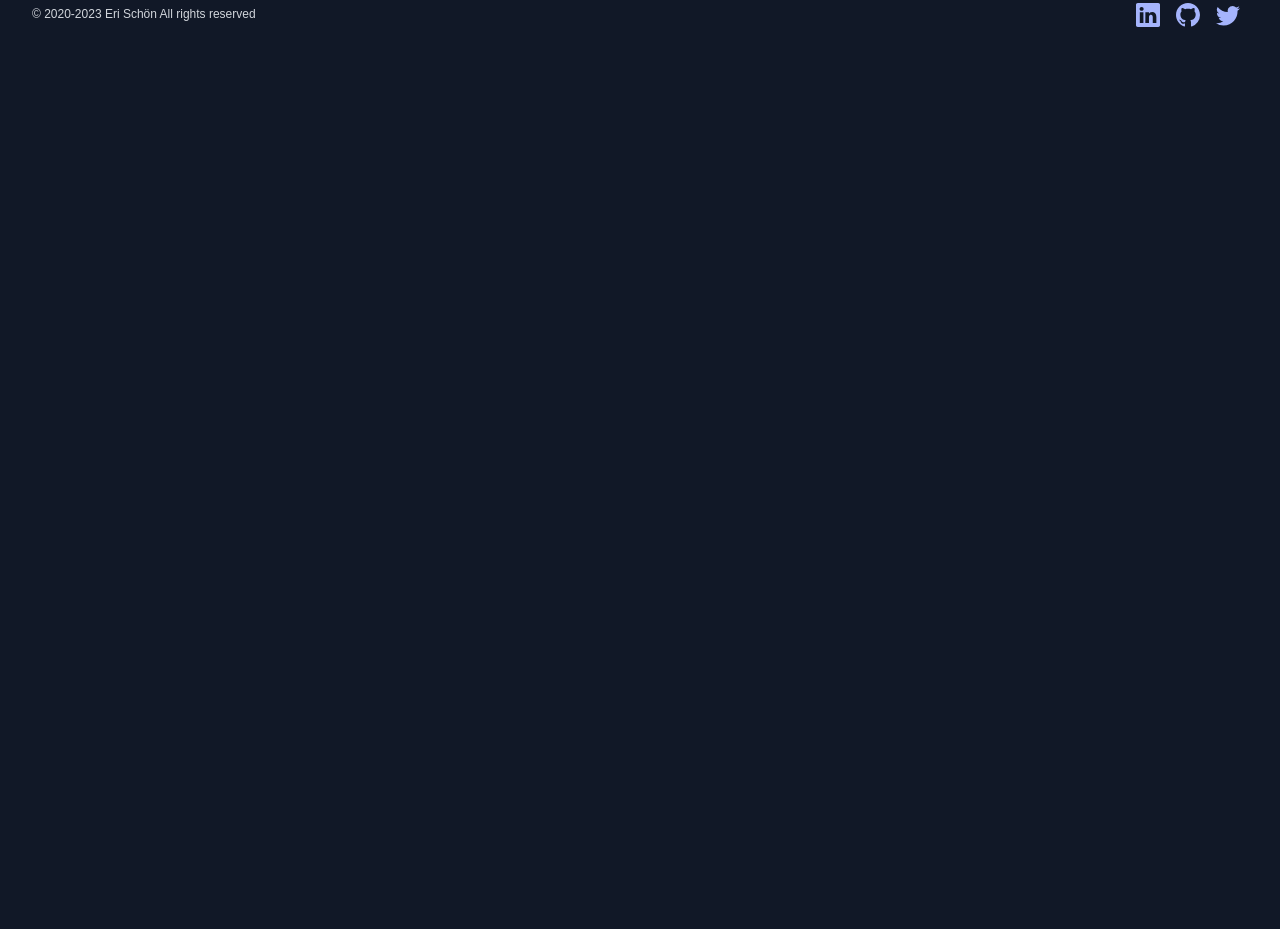
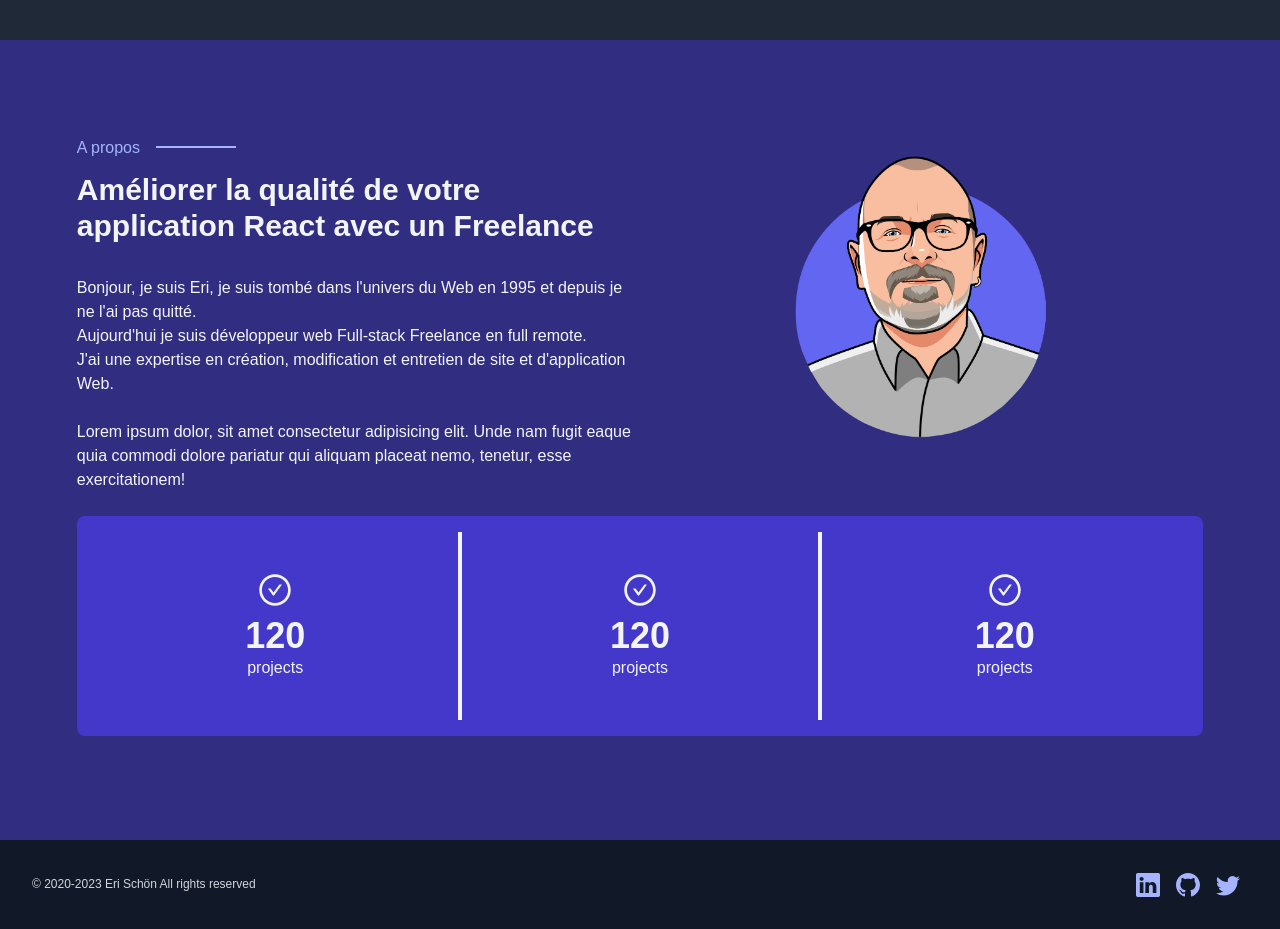
Before and after one commit to erischon/the-dizalch-project, a Next.js app: page / in a window 1280 px wide. Shown: the part 1560-2489 px from the top of the page. Before the commit the page ends 1619 px from the top, so only its background shows below. Built offline with nearby package versions, Linux system fonts and the light colour scheme.

Commit message:
landing page

```diff
--- a/src/app/(portfolio)/(routes)/about/page.tsx
+++ b/src/app/(portfolio)/(routes)/about/page.tsx
@@ -1,4 +1,4 @@
-import About from "@/components/portfolio/About";
+import About from "@/components/portfolio/sections/AboutSection";
 import Experience from "@/components/portfolio/Experience";
 import Stacks from "@/components/portfolio/Stacks";
 
--- a/src/app/(portfolio)/page.tsx
+++ b/src/app/(portfolio)/page.tsx
@@ -1,6 +1,8 @@
-import { tagLine, revalidateTime } from "@/data/infos";
-import ServicesSection from "@/components/portfolio/ServicesSection";
-import HeroSection from "@/components/portfolio/HeroSection";
+import { revalidateTime } from "@/data/infos";
+
+import ServicesSection from "@/components/portfolio/sections/ServicesSection";
+import HeroSection from "@/components/portfolio/sections/HeroSection";
+import AboutSection from "@/components/portfolio/sections/AboutSection";
 
 export const revalidate = revalidateTime.projects;
 
@@ -10,6 +12,8 @@ export default function PortfolioPage() {
       <HeroSection />
 
       <ServicesSection />
+
+      <AboutSection />
     </div>
   );
 }
--- a/src/components/portfolio/Navbar.tsx
+++ b/src/components/portfolio/Navbar.tsx
@@ -2,7 +2,8 @@ import Link from "next/link";
 
 const pages = [
   // { name: "Accueil", href: "/" },
-  { name: "About", href: "/about" },
+  { name: "Services", href: "/#services" },
+  { name: "About", href: "/#about" },
   { name: "Projects", href: "/projects" },
   { name: "Blog", href: "/blog" },
 ];
--- /dev/null
+++ b/src/components/portfolio/sections/AboutSection.tsx
@@ -0,0 +1,77 @@
+import Image from "next/image";
+import { AiOutlineCheckCircle } from "react-icons/ai";
+
+/**
+ * @description About component,
+ * @version 1.0.0
+ */
+const AboutSection = () => {
+  return (
+    <section
+      className="min-h-screen pt-[4rem] lg:pt-[6rem] px-[6%] pb-[2rem] lg:pb-[4rem] bg-indigo-50 dark:bg-indigo-900"
+      id="about"
+    >
+      <div className="grid md:grid-cols-12 mx-auto">
+        <div className="md:col-span-6 order-2 md:order-1">
+          <div className="flex flex-col items-start mb-8">
+            <p className="mb-3 text-indigo-500 dark:text-indigo-300 relative after:inline-block after:w-20 after:h-[0.1rem] after:bg-indigo-300 after:bottom-[50%] after:right-[-6rem] after:absolute">
+              A propos
+            </p>
+
+            <h2 className="text-3xl font-semibold">
+              Améliorer la qualité de votre application React avec un Freelance
+            </h2>
+          </div>
+
+          <div className="my-6">
+            <p>
+              Bonjour, je suis Eri, je suis tombé dans l'univers du Web en 1995
+              et depuis je ne l'ai pas quitté.
+            </p>
+            <p>
+              Aujourd'hui je suis développeur web Full-stack Freelance en full
+              remote.
+            </p>
+            <p>
+              J'ai une expertise en création, modification et entretien de site
+              et d'application Web.
+            </p>
+          </div>
+
+          <div className="my-6">
+            Lorem ipsum dolor, sit amet consectetur adipisicing elit. Unde nam
+            fugit eaque quia commodi dolore pariatur qui aliquam placeat nemo,
+            tenetur, esse exercitationem!
+          </div>
+        </div>
+
+        <div className="md:col-span-6 mx-auto order-1 md:order-2">
+          <div className="w-80 h-80  relative">
+            <Image src="/erischon_indigo.png" alt="Eri Schön" fill />
+          </div>
+        </div>
+      </div>
+
+      <div className="grid bg-indigo-700 w-full md:grid-cols-12 rounded-lg p-4">
+        <div className="flex flex-col items-center px-8 md:px-28 py-10 text-gray-100 md:col-span-4 ">
+          <AiOutlineCheckCircle className="text-4xl mb-2" />
+          <p className="text-4xl font-bold mb-0">120</p>
+          <p>projects</p>
+        </div>
+
+        <div className="flex flex-col items-center px-28 py-10 text-gray-100 md:col-span-4 border-b-4 border-t-4 md:border-t-0 md:border-b-0 md:border-l-4 md:border-r-4 border-gray-100">
+          <AiOutlineCheckCircle className="text-4xl mb-2" />
+          <p className="text-4xl font-bold mb-0">120</p>
+          <p>projects</p>
+        </div>
+
+        <div className="flex flex-col items-center px-28 py-10 text-gray-100 md:col-span-4">
+          <AiOutlineCheckCircle className="text-4xl mb-2" />
+          <p className="text-4xl font-bold mb-0">120</p>
+          <p>projects</p>
+        </div>
+      </div>
+    </section>
+  );
+};
+export default AboutSection;
--- a/src/components/portfolio/ServicesSection.tsx
+++ b/src/components/portfolio/sections/ServicesSection.tsx
@@ -1,16 +1,16 @@
 import { services } from "@/data/infos";
 
 import ServiceCard from "@/components/portfolio//ServiceCard";
-import SectionTitle from "./SectionTitle";
+import SectionTitle from "../SectionTitle";
 
 const ServicesSection = () => {
   return (
     <section
-      className="min-h-[calc(100vh-70px)] pt-[4rem] lg:pt-[6rem] px-[6%] pb-[2rem] lg:pb-[4rem] max-w-screen-xl mx-auto"
+      className="min-h-screen pt-[4rem] lg:pt-[6rem] px-[6%] pb-[2rem] lg:pb-[4rem] max-w-screen-xl mx-auto"
       id="services"
     >
       <div className="flex flex-col items-center mb-8">
-        <p className="mb-2 text-indigo-500 relative before:inline-block before:w-20 before:h-[0.1rem] before:bg-indigo-300 before:bottom-[50%] before:left-[-6rem] before:absolute after:inline-block after:w-20 after:h-[0.1rem] after:bg-indigo-300 after:bottom-[50%] after:right-[-6rem] after:absolute">
+        <p className="mb-2 text-indigo-500 dark:text-indigo-300 relative before:inline-block before:w-20 before:h-[0.1rem] before:bg-indigo-300 before:bottom-[50%] before:left-[-6rem] before:absolute after:inline-block after:w-20 after:h-[0.1rem] after:bg-indigo-300 after:bottom-[50%] after:right-[-6rem] after:absolute">
           Nos services
         </p>
 
--- a/src/data/infos.js
+++ b/src/data/infos.js
@@ -15,8 +15,8 @@ export const seoData = {
 
 // Revalidate times
 export const revalidateTime = {
-  blog: 60,
-  projects: 60,
+  blog: 60 * 60 * 24, // 24 hours
+  projects: 60 * 60 * 24, // 24 hours
 };
 
 // Portfolio informations
```
Also changed, not shown: src/components/portfolio/_About.tsx (renamed from src/components/portfolio/About.tsx), src/components/portfolio/sections/HeroSection.tsx (renamed from src/components/portfolio/HeroSection.tsx).
